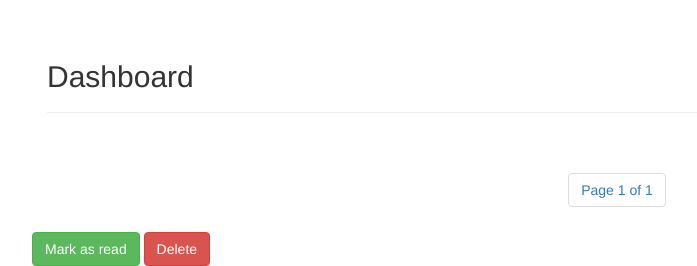
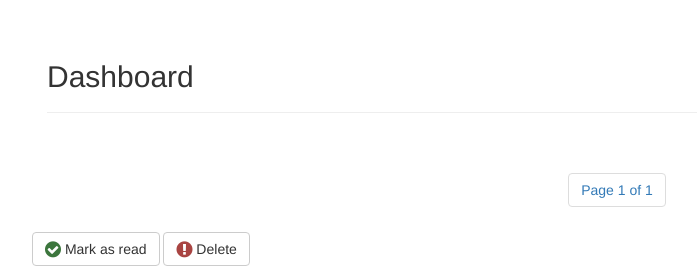
Before and after one commit to dbajpeyi/hackernews-clone, a Django app: page /news/ in a window 1280 px wide. Shown: the part 52-318 px from the top of the page, without its empty margins (23-720 px from the left). Run offline with Django 3.2, Linux system fonts and the light colour scheme; the visitor is signed in with stand-in values (Sample User, id 1); data that the repository does not hold is empty; some libraries are stand-ins or nearby versions.

Commit message:
fix pagination on post

```diff
--- a/project/news/templates/news/home.html
+++ b/project/news/templates/news/home.html
@@ -38,8 +38,12 @@
         <div class="table-responsive row">
               <form method="POST">
                 {% csrf_token %}
-                <button type="submit" class="btn btn-success" name="mark_read">Mark as read</button>
-                <button type="submit" class="btn btn-danger" name="delete">Delete</button>
+                <button type="submit" class="btn btn-default" name="mark_read">
+                  <i class="fa fa-check-circle fa-lg text-success"></i> Mark as read
+                </button>
+                <button type="submit" class="btn btn-default" name="delete">
+                  <i class="fa fa-exclamation-circle fa-lg text-danger"></i> Delete
+                </button>
                 <table class="table table-bordred table-striped">
                 <thead>
                   <th style="width:5%;"></th>
--- a/project/news/views.py
+++ b/project/news/views.py
@@ -28,19 +28,20 @@ class HomeView(View):
         p = Paginator(items, RESULTS_PER_PAGE)
         return p
 
-    def get(self, request):
-        page = request.GET.get('page')
-        paginator = self.paginate_items(self.get_items())
+    def handle_pages(self, paginator):
+        page = self.request.GET.get('page')
         try:
-            items = paginator.page(page)
+            return paginator.page(page)
         except PageNotAnInteger:
-            items = paginator.page(1)
+            return paginator.page(1)
         except EmptyPage:
-            items = paginator.page(paginator.num_pages)
+            return paginator.page(paginator.num_pages)
 
 
+    def get(self, request):
+        paginator = self.paginate_items(self.get_items())
         return render(request,
-            'news/home.html', {'items' : items})
+            'news/home.html', {'items' : self.handle_pages(paginator)})
 
     def delete(self):
         DashboardItem.objects.filter(
@@ -54,10 +55,12 @@ class HomeView(View):
             item.save()
 
     def post(self, request):
+        page = request.GET.get('page')
+        paginator = self.paginate_items(self.get_items())
         if not request.POST.get('item_id'):
             return render(request, 'news/home.html', {
                 'error' : 'Need to select items to perform mark read / delete!',
-                'items' : self.get_items()
+                'items' : self.handle_pages(paginator)
             })
 
         if 'delete' in request.POST:
```
